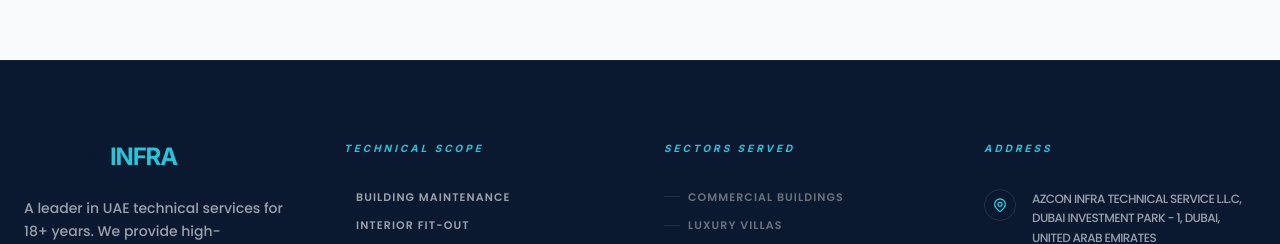
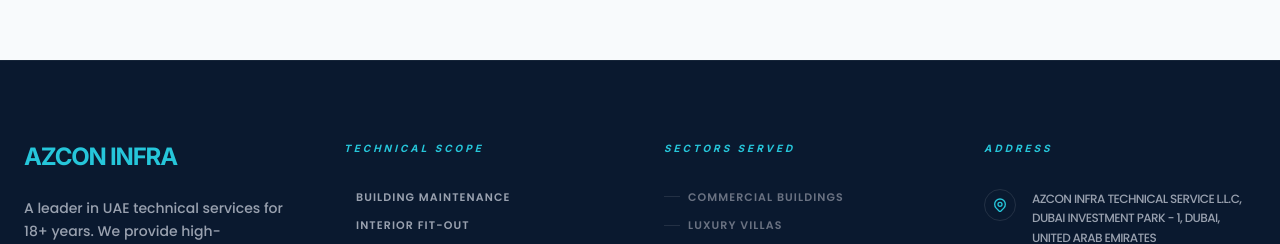
Before and after one commit to anandkhari/azcon-latest, a Next.js app: page /en/gallery in a window 1280 px wide. Shown: the part 1340-1584 px from the top of the page. Built offline with nearby package versions, Linux system fonts and the light colour scheme; no server answers; the database is empty.

Commit message:
updated footer

```diff
--- a/src/components/Footer.jsx
+++ b/src/components/Footer.jsx
@@ -34,7 +34,7 @@
             {/* Brand Section */}
             <div className="lg:col-span-1">
               <h3 className="text-2xl font-black tracking-tighter mb-6 uppercase">
-                AZCON <span className="text-[#26C6DA]">INFRA</span>
+                <span className="text-[#26C6DA]"> AZCON INFRA</span>
               </h3>
               <p className="text-gray-400 leading-relaxed mb-8 text-sm font-medium">
                 {t("Description")}
```
